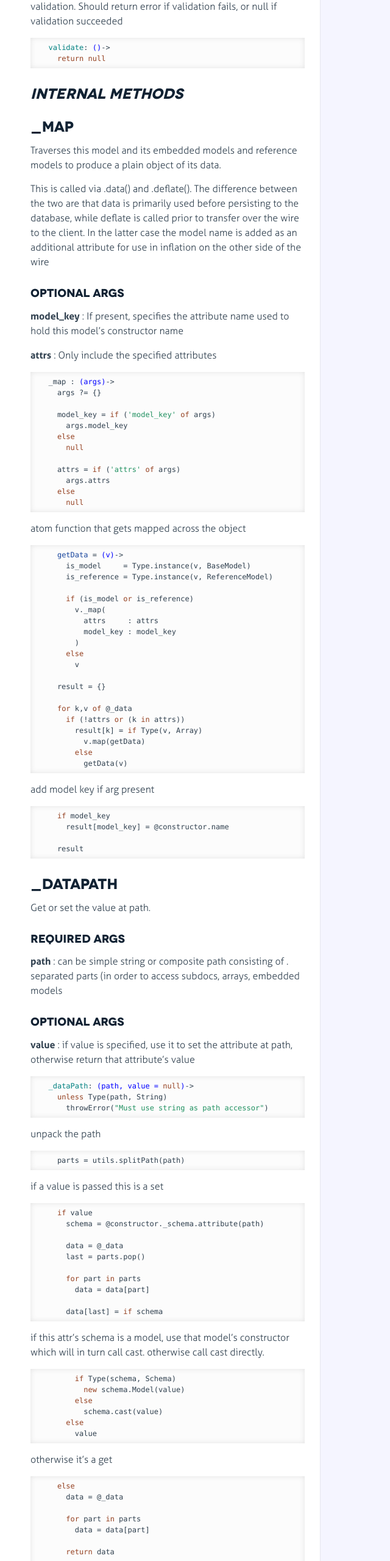
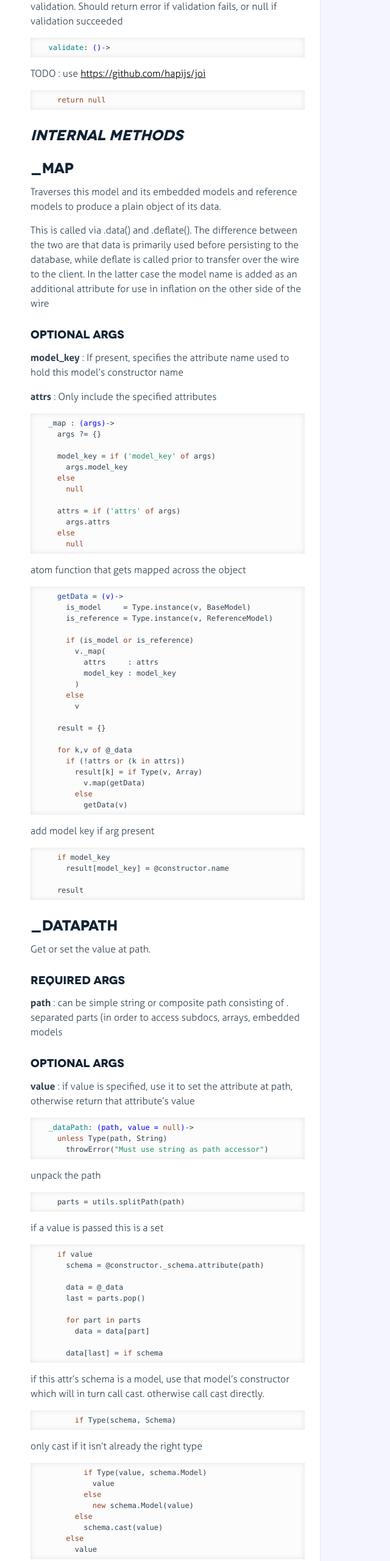
Before and after one commit to disoio/diso.mongo, a website: page docs/DataModel.html in a window 1280 px wide. Shown: the part 5160-7720 px from the top of the page at 61% size, without its empty margins (0-640 px from the left). Drawn offline with Linux system fonts and the light colour scheme.

Commit message:
don't recast models in set when they're already the correct type

```diff
--- a/docs/DataModel.html
+++ b/docs/DataModel.html
@@ -814,8 +814,7 @@ null if validation succeeded</p>
 
             </div>
 
-            <div class="content"><div class='highlight'><pre>  <span class="hljs-attribute">validate</span>: <span class="hljs-function"><span class="hljs-params">()</span>-&gt;</span>
-    <span class="hljs-keyword">return</span> <span class="hljs-literal">null</span></pre></div></div>
+            <div class="content"><div class='highlight'><pre>  <span class="hljs-attribute">validate</span>: <span class="hljs-function"><span class="hljs-params">()</span>-&gt;</span></pre></div></div>
 
         </li>
 
@@ -826,9 +825,11 @@ null if validation succeeded</p>
               <div class="pilwrap ">
                 <a class="pilcrow" href="#section-45">&#182;</a>
               </div>
-              <h2 id="-internal-methods-"><em>INTERNAL METHODS</em></h2>
+              <p>TODO : use <a href="https://github.com/hapijs/joi">https://github.com/hapijs/joi</a></p>
 
             </div>
+
+            <div class="content"><div class='highlight'><pre>    <span class="hljs-keyword">return</span> <span class="hljs-literal">null</span></pre></div></div>
 
         </li>
 
@@ -839,6 +840,7 @@ null if validation succeeded</p>
               <div class="pilwrap ">
                 <a class="pilcrow" href="#section-46">&#182;</a>
               </div>
+              <h2 id="-internal-methods-"><em>INTERNAL METHODS</em></h2>
 
             </div>
 
@@ -851,7 +853,6 @@ null if validation succeeded</p>
               <div class="pilwrap ">
                 <a class="pilcrow" href="#section-47">&#182;</a>
               </div>
-              <h2 id="_map">_map</h2>
 
             </div>
 
@@ -863,6 +864,19 @@ null if validation succeeded</p>
 
               <div class="pilwrap ">
                 <a class="pilcrow" href="#section-48">&#182;</a>
+              </div>
+              <h2 id="_map">_map</h2>
+
+            </div>
+
+        </li>
+
+
+        <li id="section-49">
+            <div class="annotation">
+
+              <div class="pilwrap ">
+                <a class="pilcrow" href="#section-49">&#182;</a>
               </div>
               <p>Traverses this model and its embedded models and reference
 models to produce a plain object of its data.</p>
@@ -895,11 +909,11 @@ in inflation on the other side of the wire</p>
         </li>
 
 
-        <li id="section-49">
+        <li id="section-50">
             <div class="annotation">
 
               <div class="pilwrap ">
-                <a class="pilcrow" href="#section-49">&#182;</a>
+                <a class="pilcrow" href="#section-50">&#182;</a>
               </div>
               <p>atom function that gets mapped across the object</p>
 
@@ -929,11 +943,11 @@ in inflation on the other side of the wire</p>
         </li>
 
 
-        <li id="section-50">
+        <li id="section-51">
             <div class="annotation">
 
               <div class="pilwrap ">
-                <a class="pilcrow" href="#section-50">&#182;</a>
+                <a class="pilcrow" href="#section-51">&#182;</a>
               </div>
               <p>add model key if arg present</p>
 
@@ -947,11 +961,11 @@ in inflation on the other side of the wire</p>
         </li>
 
 
-        <li id="section-51">
+        <li id="section-52">
             <div class="annotation">
 
               <div class="pilwrap ">
-                <a class="pilcrow" href="#section-51">&#182;</a>
+                <a class="pilcrow" href="#section-52">&#182;</a>
               </div>
               <h2 id="_datapath">_dataPath</h2>
 
@@ -960,11 +974,11 @@ in inflation on the other side of the wire</p>
         </li>
 
 
-        <li id="section-52">
+        <li id="section-53">
             <div class="annotation">
 
               <div class="pilwrap ">
-                <a class="pilcrow" href="#section-52">&#182;</a>
+                <a class="pilcrow" href="#section-53">&#182;</a>
               </div>
               <p>Get or set the value at path.</p>
 <h3 id="required-args">required args</h3>
@@ -985,11 +999,11 @@ in inflation on the other side of the wire</p>
         </li>
 
 
-        <li id="section-53">
+        <li id="section-54">
             <div class="annotation">
 
               <div class="pilwrap ">
-                <a class="pilcrow" href="#section-53">&#182;</a>
+                <a class="pilcrow" href="#section-54">&#182;</a>
               </div>
               <p>unpack the path </p>
 
@@ -1000,11 +1014,11 @@ in inflation on the other side of the wire</p>
         </li>
 
 
-        <li id="section-54">
+        <li id="section-55">
             <div class="annotation">
 
               <div class="pilwrap ">
-                <a class="pilcrow" href="#section-54">&#182;</a>
+                <a class="pilcrow" href="#section-55">&#182;</a>
               </div>
               <p>if a value is passed this is a set    </p>
 
@@ -1024,11 +1038,11 @@ in inflation on the other side of the wire</p>
         </li>
 
 
-        <li id="section-55">
+        <li id="section-56">
             <div class="annotation">
 
               <div class="pilwrap ">
-                <a class="pilcrow" href="#section-55">&#182;</a>
+                <a class="pilcrow" href="#section-56">&#182;</a>
               </div>
               <p>if this attr’s schema is a model, use that
 model’s constructor which will in turn call
@@ -1036,8 +1050,25 @@ cast. otherwise call cast directly.</p>
 
             </div>
 
-            <div class="content"><div class='highlight'><pre>        <span class="hljs-keyword">if</span> Type(schema, Schema)
-          <span class="hljs-keyword">new</span> schema.Model(value)
+            <div class="content"><div class='highlight'><pre>        <span class="hljs-keyword">if</span> Type(schema, Schema)</pre></div></div>
+
+        </li>
+
+
+        <li id="section-57">
+            <div class="annotation">
+
+              <div class="pilwrap ">
+                <a class="pilcrow" href="#section-57">&#182;</a>
+              </div>
+              <p>only cast if it isn’t already the right type</p>
+
+            </div>
+
+            <div class="content"><div class='highlight'><pre>          <span class="hljs-keyword">if</span> Type(value, schema.Model)
+            value
+          <span class="hljs-keyword">else</span>
+            <span class="hljs-keyword">new</span> schema.Model(value)
         <span class="hljs-keyword">else</span>
           schema.cast(value)
       <span class="hljs-keyword">else</span>
@@ -1046,11 +1077,11 @@ cast. otherwise call cast directly.</p>
         </li>
 
 
-        <li id="section-56">
+        <li id="section-58">
             <div class="annotation">
 
               <div class="pilwrap ">
-                <a class="pilcrow" href="#section-56">&#182;</a>
+                <a class="pilcrow" href="#section-58">&#182;</a>
               </div>
               <p>otherwise it’s a get</p>
 
--- a/package.json
+++ b/package.json
@@ -1,6 +1,6 @@
 {
   "name": "diso.mongo",
-  "version": "0.0.14",
+  "version": "0.0.15",
   "description": "Schema and denormalization patterns for MongoDB",
   "main": "build/index.js",
   "scripts": {
```
Also changed, not shown: source/DataModel.coffee (+6 -1 lines), README.md, build/DataModel.js.
